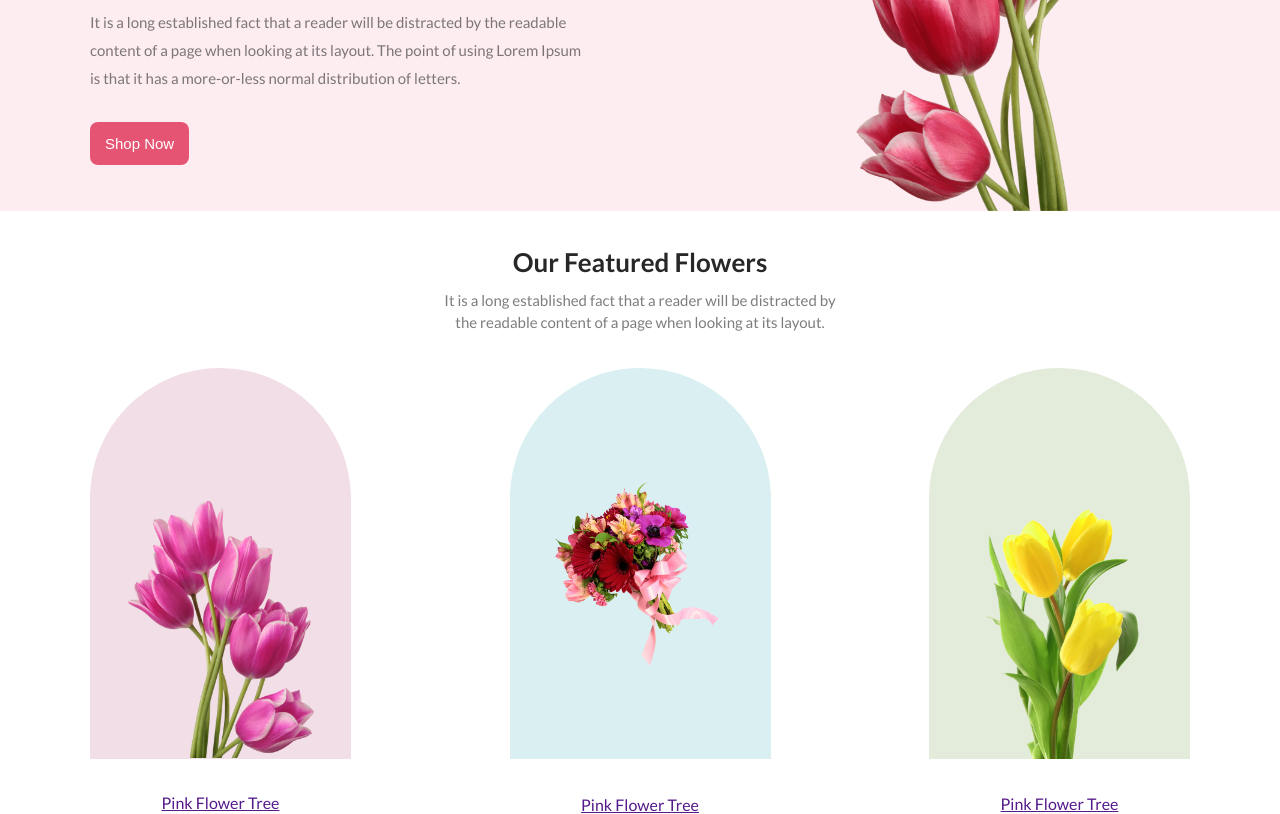
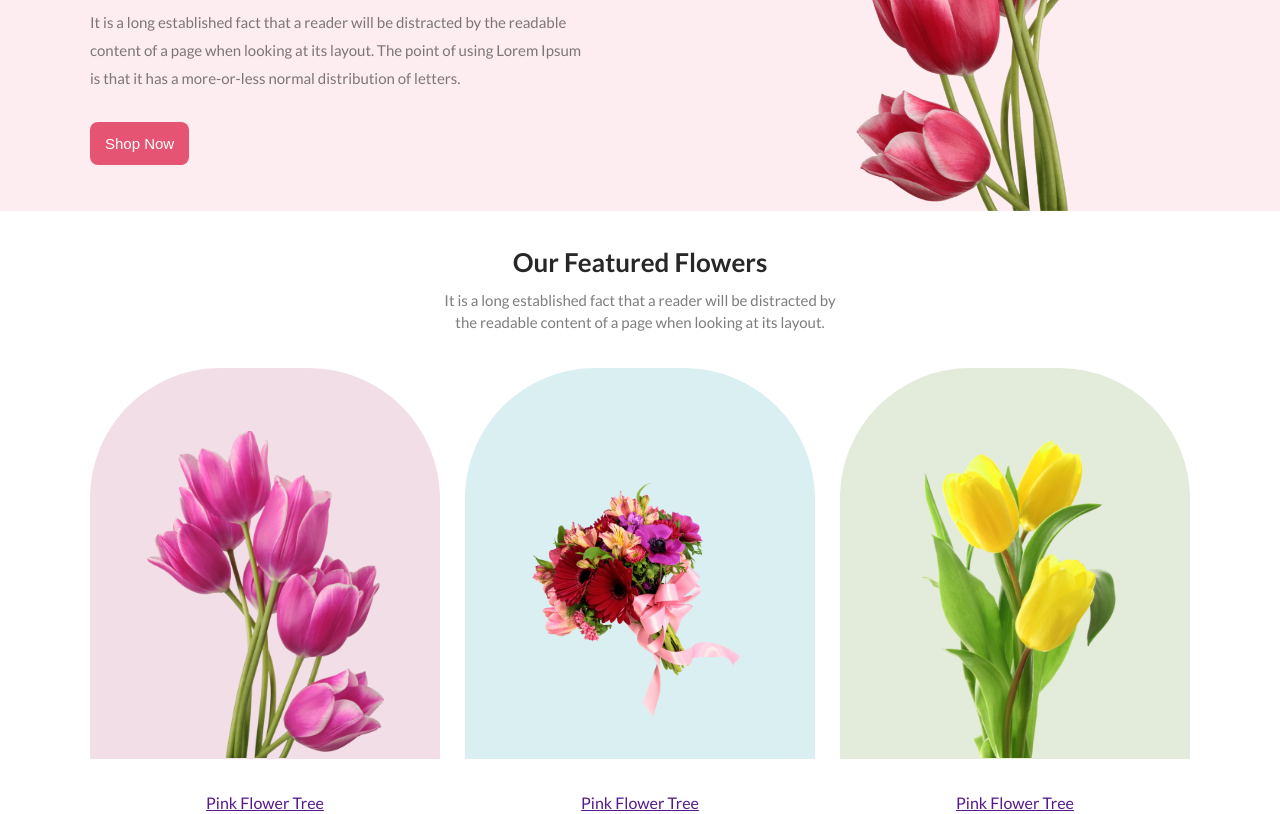
Before and after one commit to xamanDawud/shop-of-flower-website, a plain HTML site: page index.html in a window 1280 px wide. Shown: the part 269-1083 px from the top of the page. Drawn offline with Linux system fonts and the light colour scheme.

Commit message:
feature flowers section resized

```diff
--- a/styles/style.css
+++ b/styles/style.css
@@ -85,16 +85,21 @@ header {
 .individual-flower1,
 .individual-flower2,
 .individual-flower3 {
-  width: 261px;
+  width: 350px;
   border-top-left-radius: 130px;
   border-top-right-radius: 131px;
   height: 391px;
   text-align: center;
 }
+.individual-flower1 a,
+.individual-flower2 a,
+.individual-flower3 a {
+  display: block;
+}
 .individual-flower1 img,
 .individual-flower2 img,
 .individual-flower3 img {
-  max-width: 186px;
+  max-width: 237px;
   margin-top: 80px;
   padding: 32px;
 }
@@ -108,11 +113,14 @@ header {
   background-color: #e3ebdb;
 }
 .individual-flower1 img {
-  margin-top: 101px;
+  margin-top: 31px;
 }
 
 .individual-flower2 img {
-  margin-bottom: 94px;
+  margin-bottom: 41px;
+}
+.individual-flower3 img {
+  margin-top: 3px;
 }
 
 .feature-flowers {
```
